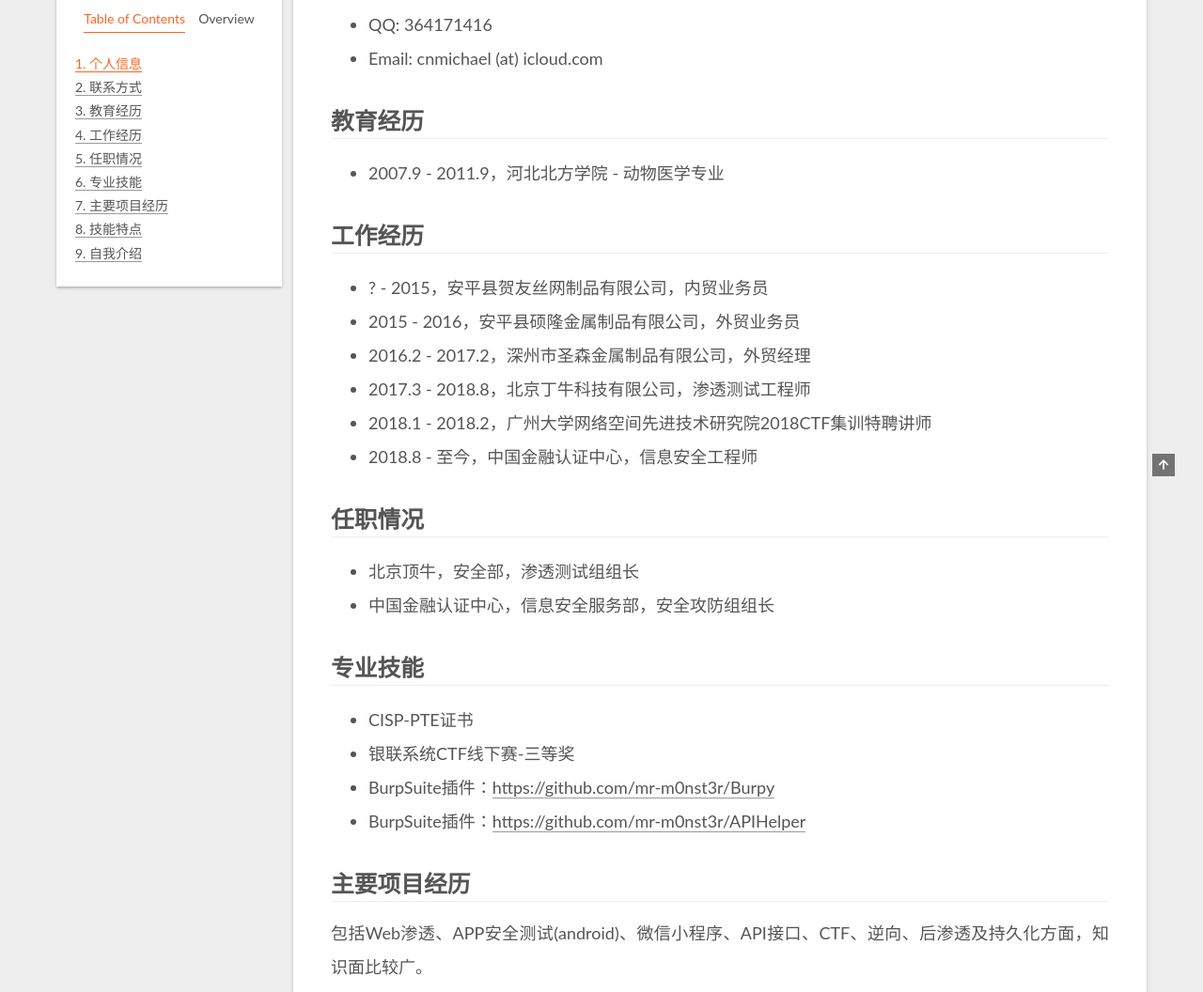
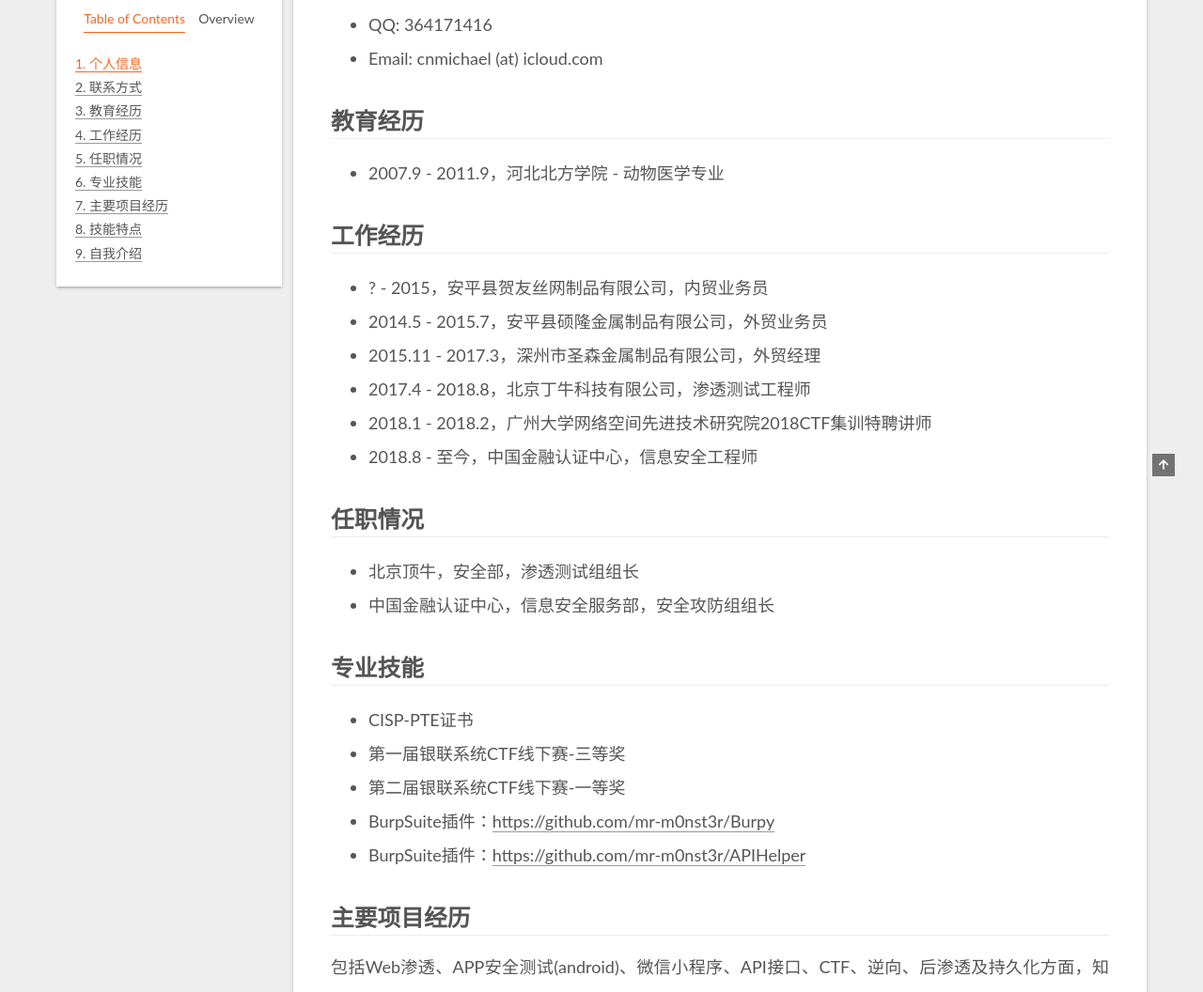
Before and after one commit to mr-m0nst3r/mr-m0nst3r.github.io, a plain HTML site: page about/index.html in a window 1280 px wide. Shown: the part 393-1449 px from the top of the page at 94% size. Drawn offline with Linux system fonts and the light colour scheme; no server answers.

Commit message:
Site updated: 2020-12-02 18:06:17

```diff
--- a/about/index.html
+++ b/about/index.html
@@ -28,7 +28,7 @@
 <meta property="og:description" content="个人信息m0nst3r，男，87年，民族汉，群众，本科，籍贯河北衡水。英语六级，口语B+，能够比较流利地使用英语交流，能够学习、翻译英文文章。现居北京昌平。 联系方式 QQ: 364171416 Email: cnmichael (at) icloud.com  教育经历 2007.9 - 2011.9，河北北方学院 - 动物医学专业  工作经历 ? - 2015，安平县贺友丝网制品有限公司，内贸">
 <meta property="og:locale" content="en_US">
 <meta property="article:published_time" content="2018-11-21T03:24:15.000Z">
-<meta property="article:modified_time" content="2020-06-03T10:46:42.210Z">
+<meta property="article:modified_time" content="2020-12-02T10:05:55.977Z">
 <meta property="article:author" content="m0nst3r">
 <meta property="article:tag" content="Web安全">
 <meta property="article:tag" content="渗透测试">
@@ -229,9 +229,9 @@
 </ul>
 <h2 id="工作经历"><a href="#工作经历" class="headerlink" title="工作经历"></a>工作经历</h2><ul>
 <li>? - 2015，安平县贺友丝网制品有限公司，内贸业务员</li>
-<li>2015 - 2016，安平县硕隆金属制品有限公司，外贸业务员</li>
-<li>2016.2 - 2017.2，深州市圣森金属制品有限公司，外贸经理</li>
-<li>2017.3 - 2018.8，北京丁牛科技有限公司，渗透测试工程师</li>
+<li>2014.5 - 2015.7，安平县硕隆金属制品有限公司，外贸业务员</li>
+<li>2015.11 - 2017.3，深州市圣森金属制品有限公司，外贸经理</li>
+<li>2017.4 - 2018.8，北京丁牛科技有限公司，渗透测试工程师</li>
 <li>2018.1 - 2018.2，广州大学网络空间先进技术研究院2018CTF集训特聘讲师</li>
 <li>2018.8 - 至今，中国金融认证中心，信息安全工程师</li>
 </ul>
@@ -241,7 +241,8 @@
 </ul>
 <h2 id="专业技能"><a href="#专业技能" class="headerlink" title="专业技能"></a>专业技能</h2><ul>
 <li>CISP-PTE证书</li>
-<li>银联系统CTF线下赛-三等奖</li>
+<li>第一届银联系统CTF线下赛-三等奖</li>
+<li>第二届银联系统CTF线下赛-一等奖</li>
 <li>BurpSuite插件：<a href="https://github.com/mr-m0nst3r/Burpy" target="_blank" rel="noopener">https://github.com/mr-m0nst3r/Burpy</a></li>
 <li>BurpSuite插件：<a href="https://github.com/mr-m0nst3r/APIHelper" target="_blank" rel="noopener">https://github.com/mr-m0nst3r/APIHelper</a></li>
 </ul>
```
